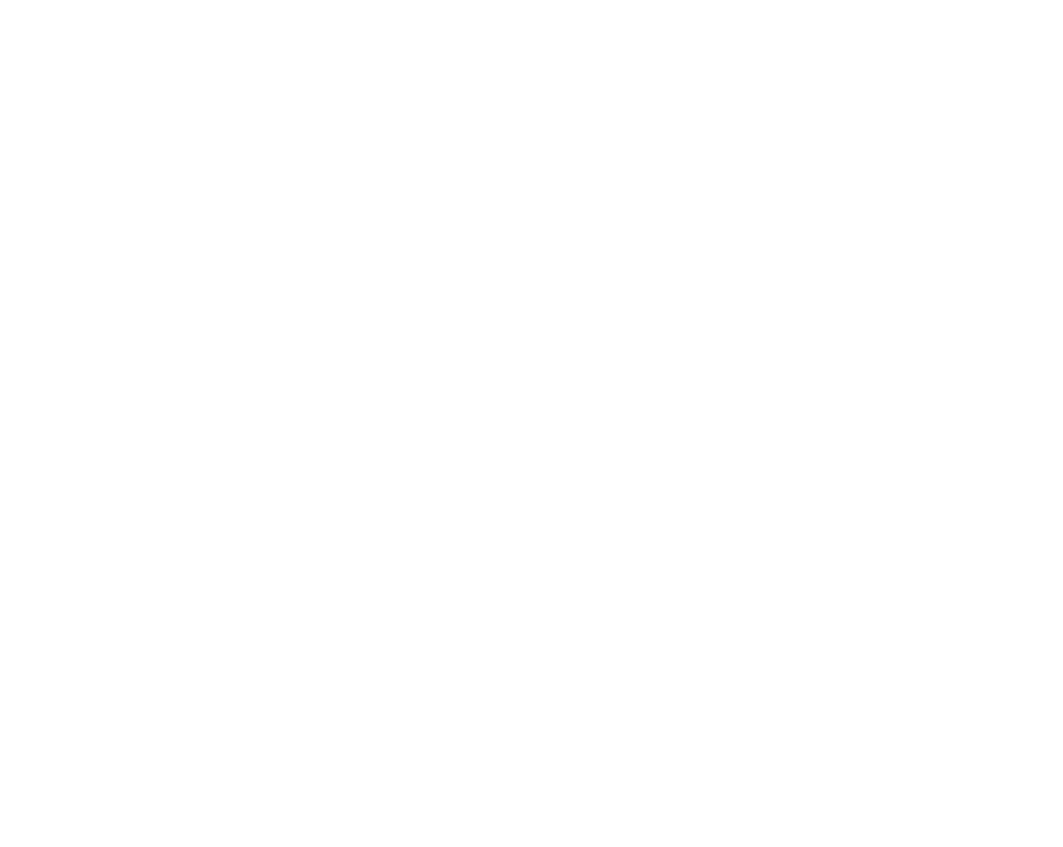
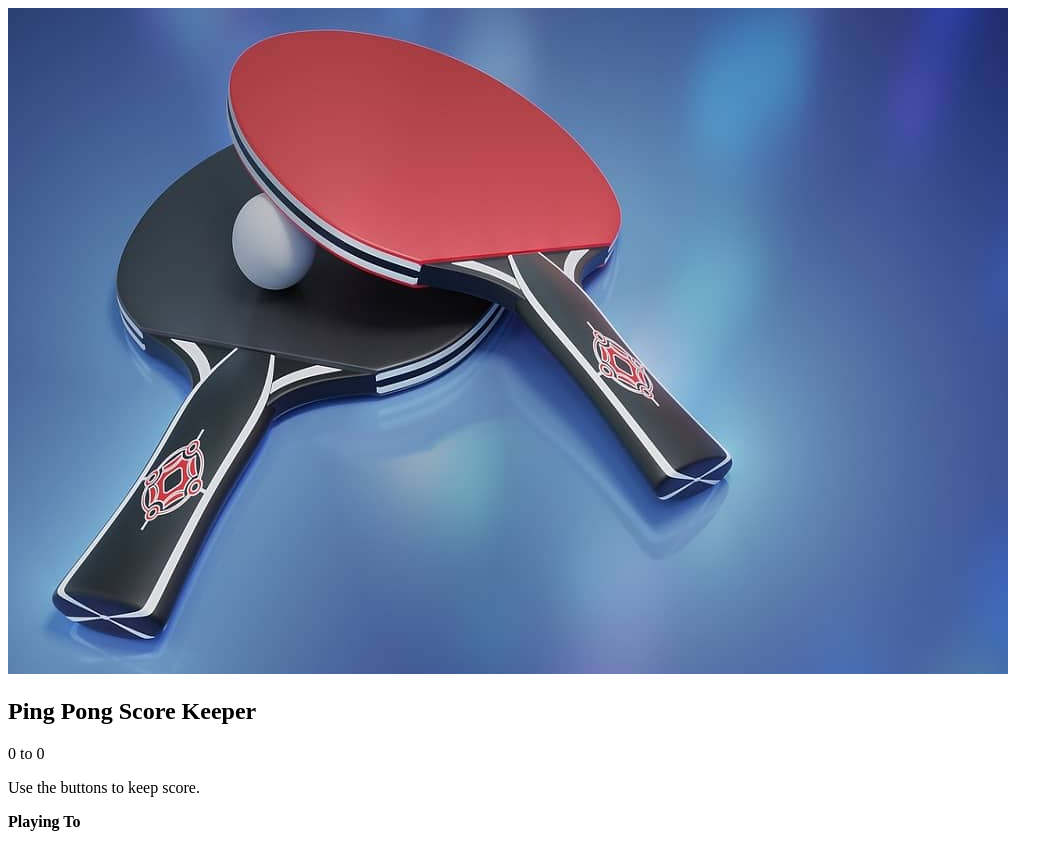
Before and after one commit to apurva-7/Ping-Pong-Score-Keeper, a plain HTML site: page index.html in a window 1280 px wide. Shown: the whole page, without its empty margins (0-1063 px from the left). Before the commit the page ends 800 px from the top, so only its background shows below. Drawn offline with Linux system fonts and the light colour scheme.

Commit message:
added some images and markup

```diff
--- a/index.html
+++ b/index.html
@@ -7,8 +7,15 @@
     <link rel="stylesheet" href="styles.css" />
   </head>
   <body>
-
-
+    <section id="main-box">
+      <img src="./Images/table-tennis-paddles.jpg" alt="paddles" />
+      <h1>Ping Pong Score Keeper</h1>
+      <p>
+        <span id="player1-score">0</span> to <span id="player2-score">0</span>
+      </p>
+      <p>Use the buttons to keep score.</p>
+      <p><b>Playing To</b></p>
+    </section>
 
     <script src="app.js"></script>
   </body>
```
Also changed, not shown: Images/table-tennis-paddles.jpg (added).
